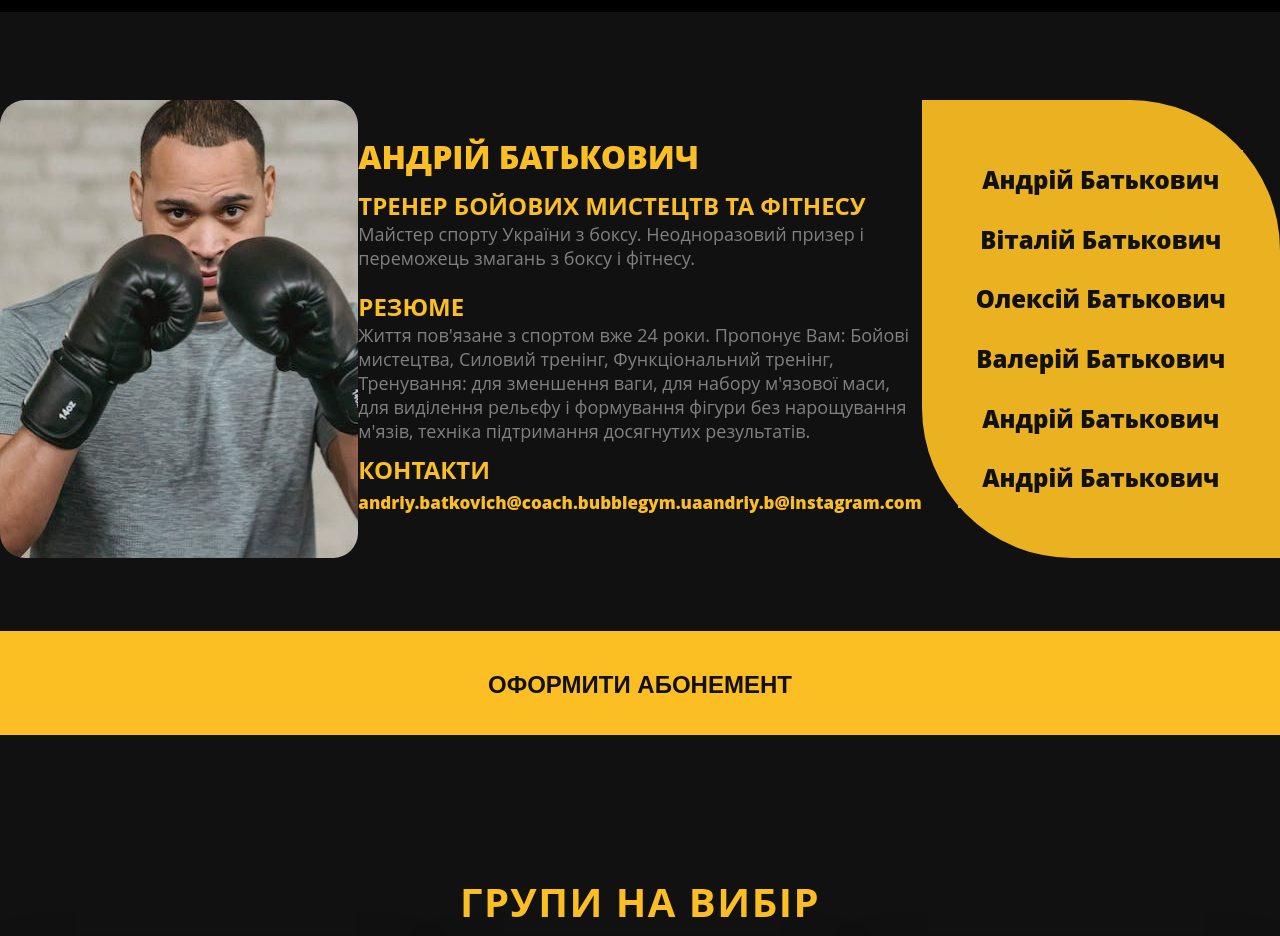
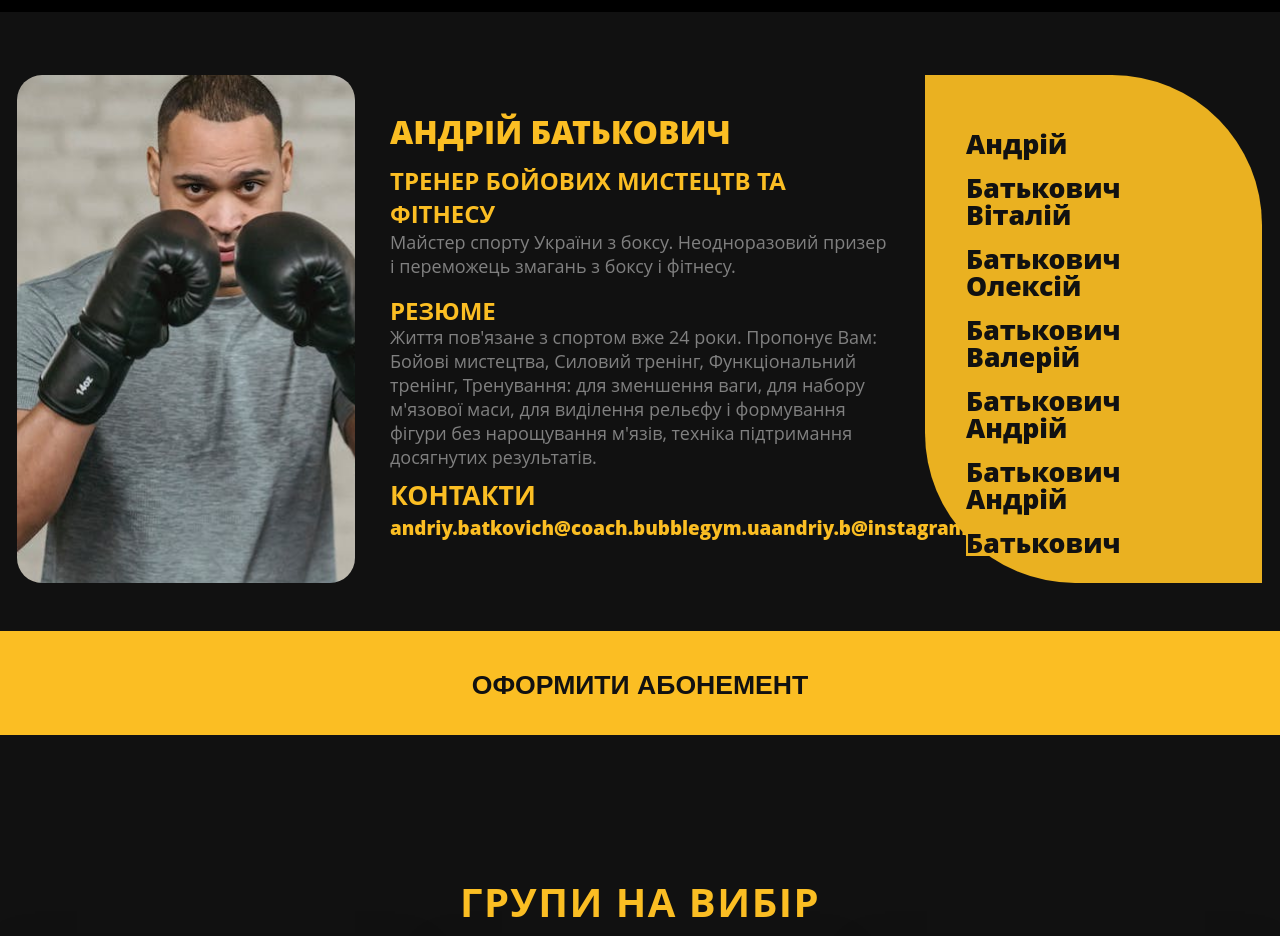
Before and after one commit to artemstakhov/fitness-gym-UI, a React (Create React App) app: page / in a window 1280 px wide. Shown: the part 2420-3356 px from the top of the page. Built offline with nearby package versions, Linux system fonts and the light colour scheme.

Commit message:
rewrite sizes of trainers block

```diff
--- a/src/containers/Landing/Components/Trainers/Trainers.module.css
+++ b/src/containers/Landing/Components/Trainers/Trainers.module.css
@@ -32,8 +32,8 @@ body {
   }
 
   .profile {
-    width: 405px;
-    height: 458px;
+    width: 26.37%;
+    height: 63.43490304709141vh;
     background-color: #eab121;
     border-radius: 25px;
     background-image: url("./Images/trainer-1.jpg");
@@ -41,8 +41,8 @@ body {
   }
 
   .trainerList {
-    width: 405px;
-    height: 458px;
+    width: 26.37%;
+    height: 63.43490304709141vh;
     background-color: #eab121;
     border-radius: 0px 150px;
     display: flex;
@@ -51,8 +51,8 @@ body {
   }
 
   .trainerInfo {
-    width: 600px;
-    height: 458px;
+    width: 39.06%;
+    height: 63.43490304709141vh;
   }
 
   .name {
@@ -88,7 +88,7 @@ body {
     font-style: normal;
     font-weight: 700;
     font-size: 24px;
-    line-height: 33px;
+    line-height: 3.3240997229916895vh;
     color: #FBBE23;
     margin-top: 20px;
   }
@@ -97,7 +97,7 @@ body {
     font-family: 'Nunito Sans' sans-serif;
     font-style: normal;
     font-weight: 700;
-    font-size: 24px;
+    font-size: 3.3240997229916895vh;
     line-height: 33px;
     color: #FBBE23;
     margin-top: 10px;
@@ -112,7 +112,7 @@ body {
     font-family: 'Nunito Sans' sans-serif;
     font-style: normal;
     font-weight: 800;
-    font-size: 17px;
+    font-size: 2.3545706371191137vh;
     line-height: 33px;
     /* identical to box height */
 
@@ -123,8 +123,8 @@ body {
   }
 
   .trainers {
-    width: 285px;
-    height: 358px;
+    width: 87%;
+    height: 49.58448753462604vh;
     display: flex;
     flex-direction: column;
     align-items: center;
@@ -132,8 +132,8 @@ body {
   }
 
   .trainer {
-    height: 64px;
-    width: 285px;
+    height: 8.86426592797784vh;
+    width: 87%;
     background-color: #eab121;
     display: flex;
     align-items: center;
@@ -141,7 +141,7 @@ body {
     font-family: 'Nunito Sans' sans-serif;
     font-weight: 800;
     font-style: normal;
-    font-size: 24px;
+    font-size: 3.3240997229916895vh;;
     line-height: 44px;
     color: #111111;
     border: none;
@@ -161,7 +161,7 @@ body {
     font-family: 'Nunito Sans' sans-serif;
     font-style: normal;
     font-weight: 700;
-    font-size: 24px;
+    font-size: 3.3240997229916895vh;;
     line-height: 24px;
     color: #111111;
   }
```
